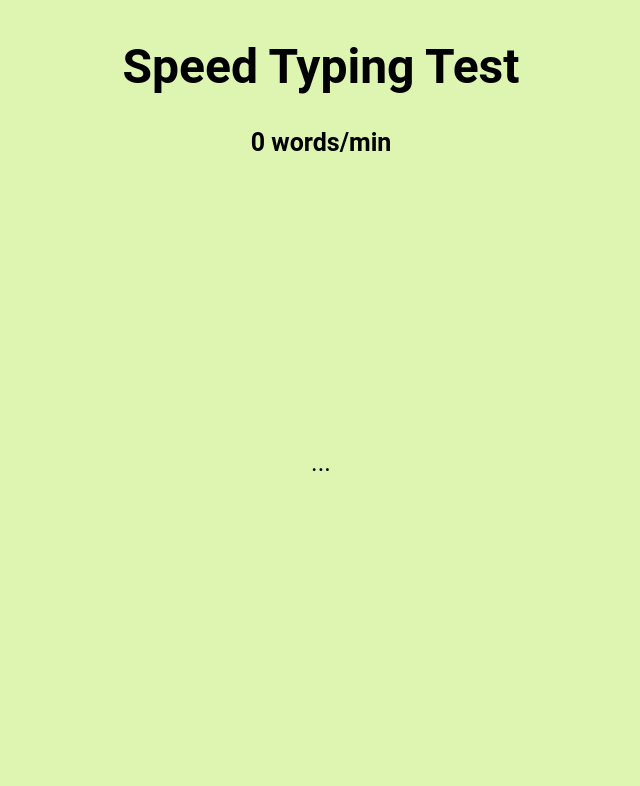
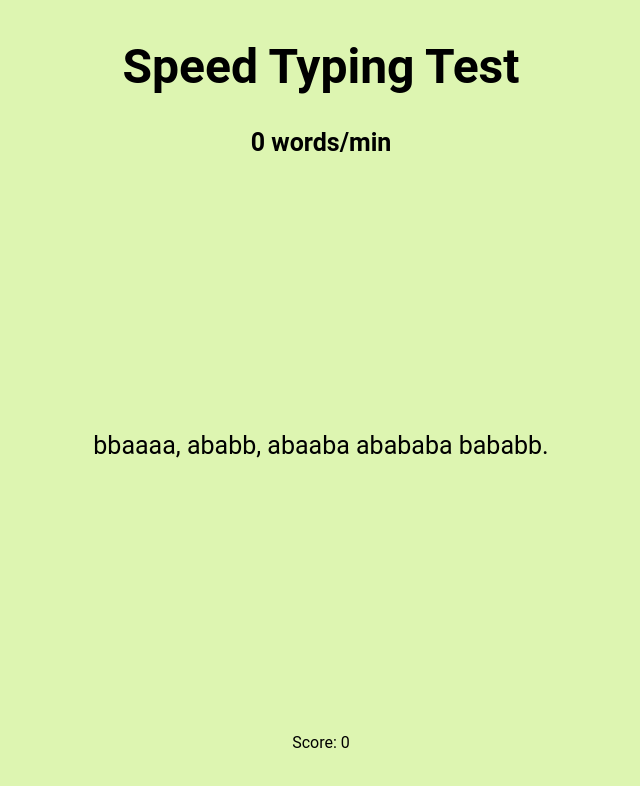
Before and after one commit to Anir-Ln/Vanilla-JavaScript-projects, a plain HTML site: page project3/index.html in a window 1280 px wide. Both pictures are taken after a click on the button "Start". Shown: the whole page, without its empty margins (319-959 px from the left). Drawn offline with Linux system fonts and the light colour scheme; no server answers.

Commit message:
updating text generating function

```diff
--- a/project3/app.js
+++ b/project3/app.js
@@ -3,6 +3,7 @@ let textEdit = document.getElementById('textToWrite');
 let velocity = document.getElementById('velocity');
 let button = document.querySelector('button');
 let result = document.getElementById('result');
+let scoreHtml = document.getElementById('score');
 let textToWrite;
 let textLength;
 let v = 0;
@@ -10,25 +11,60 @@ let i = 0;
 let cumul = 0;
 let sec = 0;
 let html = '';
-let level = 0;
+let level = 1;
+let score = 0;
+
+const letters = "abcdefghijklmnopqrstuvwxyz";
+const cutters = "   ,  .   , ";
+
+function randomText(numWords, level){
+    let text = '';
+    //number of character between 4 and 8
+    let numChars = 0;
+    let index = 0;
+    for(let i=0; i<numWords; i++){
+        if(i!=0){
+            index = Math.floor(Math.random() * 12);
+            text += cutters[index];
+            if(index == 3 || index === 10 || index == 6)
+                text += ' ';
+        }
+        numChars = Math.floor(4*(Math.random() + 1));
+        for(let j=0; j<numChars; j++){
+            index = Math.floor(Math.random() * (level%26 + 1));
+            text += letters[index];
+        }
+
+    }
+    text += '.';
+
+    return text;
+}
+
+
+
+
 
 async function myFetch() {
     // let num = rand()
-
     textEdit.innerHTML = "...";
     textEdit.style.display = '';
     result.style.display = 'none';
     velocity.style.display = 'initial';
     button.style.display = "none";
-    let words = Math.max(1, level*5);
-    let response = await fetch('http://dinoipsum.herokuapp.com/api/?format=text&paragraphs=1&words=' + words);
+    let words = level*5;
 
-    if (!response.ok) {
-        throw new Error(`HTTP error! status: ${response.status}`);
-    }
+    // let response = await fetch('http://dinoipsum.herokuapp.com/api/?format=text&paragraphs=1&words=' + words);
 
-    textToWrite = await response.text();
-    textToWrite = textToWrite.trim();
+    // if (!response.ok) {
+    //     throw new Error(`HTTP error! status: ${response.status}`);
+    // }
+
+    // textToWrite = await response.text();
+    // textToWrite = textToWrite.trim();
+
+    textToWrite = randomText(words, level);
+
     textLength = textToWrite.length;
     textEdit.innerText = textToWrite;
 
@@ -78,9 +114,11 @@ window.addEventListener('keydown', (e) => {
             result.style.display = '';
             result.innerHTML = "YOUR SPEED IS  " + (cumul/sec).toPrecision(2) + " words/min";
             // console.log(result);
-
+            score += parseInt(cumul/sec);
+            scoreHtml.innerHTML = "Score: " + score;
             button.innerText = "Next level";
             button.style.display = "initial";
+            console.log(scoreHtml);
         }
         i++;
         v++;
--- a/project3/index.html
+++ b/project3/index.html
@@ -22,7 +22,7 @@
             </div>
             <button>Start</button>
         </div>
-        <div></div>
+        <div><p id="score">Score: 0</p></div>
     </div>
 
 
--- a/project3/style.css
+++ b/project3/style.css
@@ -73,3 +73,7 @@ button:hover {
     font-size: 3rem;
     height: 10%;
 }
+
+#score {
+    margin-bottom: 1rem;
+}
```
